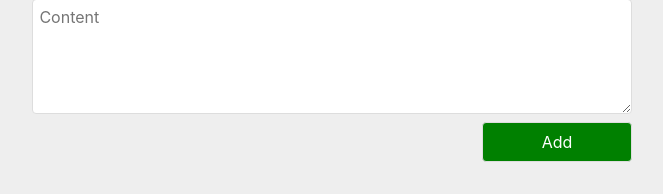
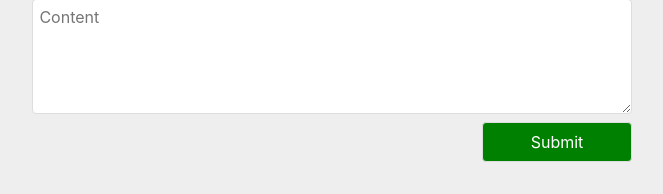
Before and after one commit to artkalugin/SvelteTask, a Svelte app: page / in a window 1280 px wide. Shown: the part 235-429 px from the top of the page, without its empty margins (308-971 px from the left). Built offline with nearby package versions, Linux system fonts and the light colour scheme.

Commit message:
slot in button

```diff
--- a/src/App.svelte
+++ b/src/App.svelte
@@ -1,11 +1,21 @@
 <script>
-	import Button from './Button.svelte';
-	import Post from './Post.svelte';
+  import Button from "./Button.svelte";
+  import Post from "./Post.svelte";
 
   let posts = [
-		{ title: 'Lorem Ipsum', author: 'Artemii Kalugin', date: 'April 26, 2022', content: 'Lorem ipsum dolor sit amet'},
-		{ title: 'Ipsum Lorem', author: 'John Smith', date: 'April 18, 2022', content: 'Amet sit dolor ipsum lorem'}
-	]
+    {
+      title: "Lorem Ipsum",
+      author: "Artemii Kalugin",
+      date: "April 26, 2022",
+      content: "Lorem ipsum dolor sit amet",
+    },
+    {
+      title: "Ipsum Lorem",
+      author: "John Smith",
+      date: "April 18, 2022",
+      content: "Amet sit dolor ipsum lorem",
+    },
+  ];
 
   const createPost = (evt) => {
     const formData = new FormData(evt.target);
@@ -16,7 +26,7 @@ let posts = [
     }
     posts = [data, ...posts];
     evt.target.reset();
-	}
+  };
 </script>
 
 <main>
@@ -25,8 +35,8 @@ let posts = [
     <input type="text" name="title" placeholder="Title" required />
     <input type="text" name="author" placeholder="Author" required />
     <input type="text" name="date" placeholder="Date" />
-		<textarea name="content" placeholder="Content" rows="5"></textarea>
-		<Button variant="success" text="Add"/>
+    <textarea name="content" placeholder="Content" rows="5" />
+    <Button variant="success">Submit</Button>
   </form>
   <div class="posts">
     {#each posts as post}
--- a/src/Button.svelte
+++ b/src/Button.svelte
@@ -1,9 +1,10 @@
 <script>
   export let variant;
-    export let text = 'Create';
 </script>
 
-<button class="{variant}">{text}</button>
+<button class={variant}>
+  <slot>Add</slot>
+</button>
 
 <style>
   button {
```
Lines whose indentation alone changed are shown as unchanged.
